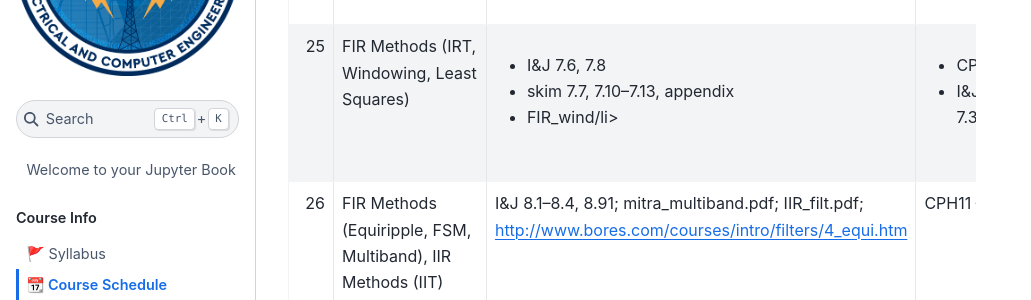
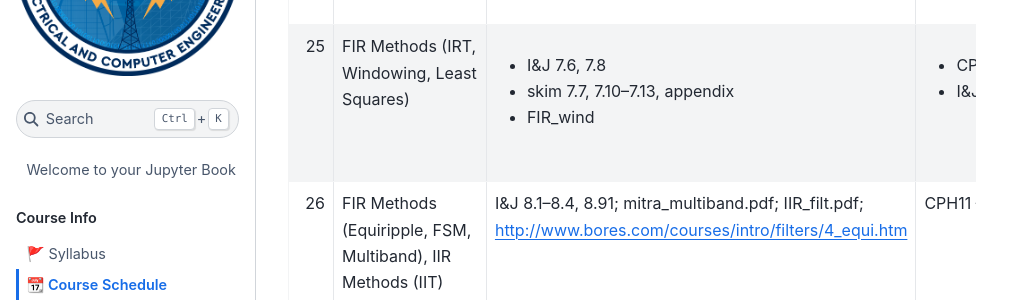
Before and after one commit to USAFA-ECE/ece434, a Jupyter Book: the page built from book/schedule.md, in a window 1280 px wide and 900 px high, scrolled down 4726 px. Shown: the part 179-479 px from the top of the window, without its empty margins (0-1031 px from the left). Built offline with Jupyter Book 1.0.4 settings and Sphinx 7.4.7 and the Sphinx Book theme 1.1.4, drawn with Linux system fonts in a browser that asks for light colours; pages that are not in the unit, such as notebooks, are missing from menus.

```diff
--- a/book/schedule.md
+++ b/book/schedule.md
@@ -32,7 +32,7 @@ This schedule is subject to change as appropriate.
 | 22 | <ul><li>DF I & II forms</li><li>Digital Filters (vs Analog)</li></ul> | <ul><li>I&J Chap 6</li><li>Porat_filters.pdf</li></ul> | CPH9 | see Teams for Porat |
 | 23 | <ul><li>FIR vs IIR</li><li>FIR Filter Design</li><li>quiz 4 today?</li></ul> | <ul><li>I&J Chap 6</li><li>Porat_filters.pdf</li><li>I&J 7.1–7.5</li><li>porat_FIRforms.pdf</li><li>phasedemo.m</li></ul> | <ul><li>I&J 6.2</li><li>QUIZ today?</li></ul> | <ul><li>Gonzalez_Edge_filters.pdf</li><li>IJ_6_3</li><li>[phasedemo.m](handouts/phasedemo.m)</li><li>[phasedemo.py](handouts/phase_demo.py)</li><li>porat_FIRforms</li><li>[Lsn  22 HW solution](handouts/Lesson22HWSolutions.pdf)</li><li>see Teams for Gonzalez, Mitra, Porat</li></ul>  |
 | 24 | FIR Filter Design | <ul><li>I&J 7.1–7.5</li><li>porat_FIRforms.pdf</li><li>phasedemo.m</li></ul> | <ul><li>CPH10</li><li>I&J 7.1</li></ul> | <ul><li>See previous lesson</li><li>[Lsn  23 HW solution](handouts/Lesson23HWSolutions.pdf)</li></ul> |
-| 25 | FIR Methods (IRT, Windowing, Least Squares) | <ul><li>I&J 7.6, 7.8</li><li>skim 7.7, 7.10–7.13, appendix</li><li>FIR_wind/li></ul> | <ul><li>CPH10a</li><li>I&J 7.4, 7.28, 7.33/li></ul> | <ul><li>mitra_FIR_wind</li><li>IJ_chap7_pics </li><li>[Lsn 24 HW solution](handouts/Lesson24HWSolutions.pdf)</li><li>see Teams for Mitra</li></ul>  |
+| 25 | FIR Methods (IRT, Windowing, Least Squares) | <ul><li>I&J 7.6, 7.8</li><li>skim 7.7, 7.10–7.13, appendix</li><li>FIR_wind</li></ul> | <ul><li>CPH10a</li><li>I&J 7.4, 7.28, 7.33</li></ul> | <ul><li>mitra_FIR_wind</li><li>IJ_chap7_pics </li><li>[Lsn 24 HW solution](handouts/Lesson24HWSolutions.pdf)</li><li>see Teams for Mitra</li></ul>  |
 | 26 | FIR Methods (Equiripple, FSM, Multiband), IIR Methods (IIT) | I&J 8.1–8.4, 8.91; mitra_multiband.pdf; IIR_filt.pdf; http://www.bores.com/courses/intro/filters/4_equi.htm | CPH11 — I&J 8.22 | IIR_filt.pdf; IJ_butterworth_to_elliptical.pdf; IJ_equiripple_pp368.pdf; lesson25.m; mitra_multiband.pdf | lesson 25 solution; CPH11 questions |
 | 27 | IIR Filter Design | I&J 8.6, 8.8; skim 8.5, 8.7; porat_10.pdf; cx2.bin; CPX2_FAQ.doc | CPX2 (due Taps lesson 31) — I&J 8.2 | CPX2_signals.m; IJ_ITT_bilinear.pdf; porat_10.pdf | lesson 26 solution |
 | 28 | Bilinear Z Transform; fixed vs floating point | I&J 8.9; skim 8.10–8.19; appendix | CPH12 — I&J 8.3, 8.4 | In Class Problem Bilinear Transform | lesson 27 solution; CPH12 questions |
```
